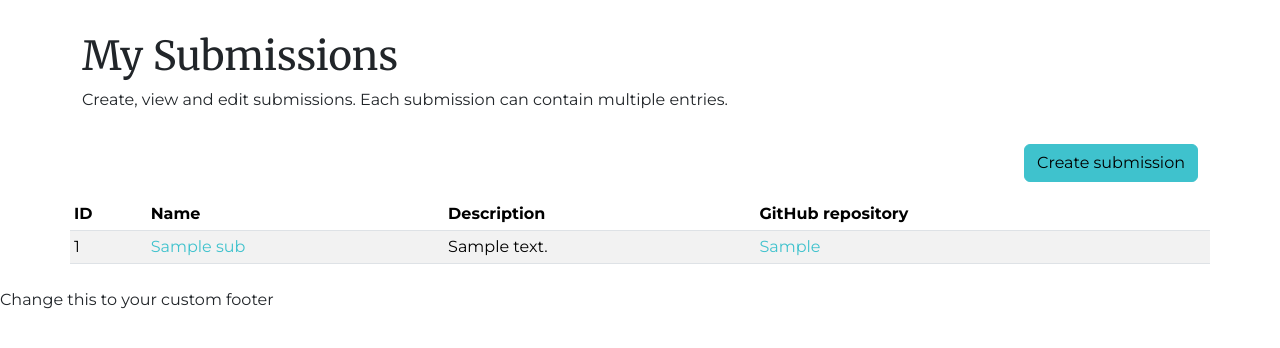
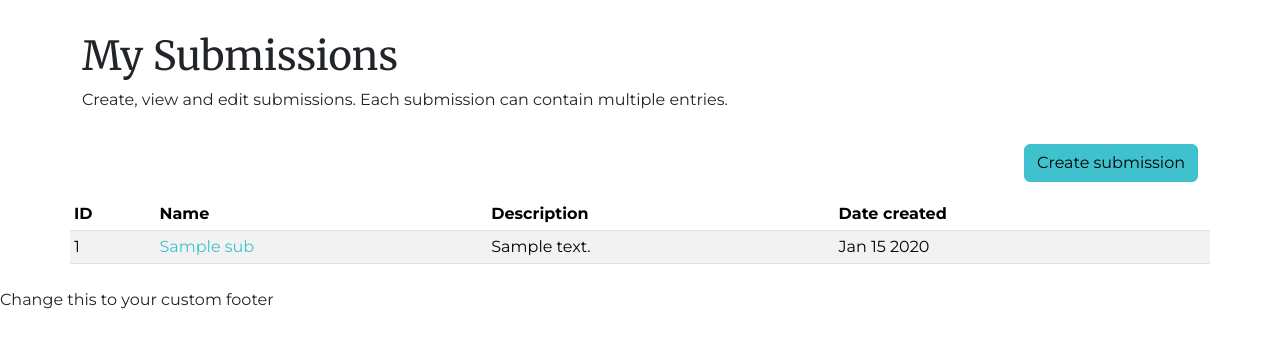
Before and after one commit to jnywong/frx-challenges, a Django app: template comptest/web/templates/submission/list.html in a window 1280 px wide. Shown: the part 56-404 px from the top of the page. Run offline with Django 5.2, Linux system fonts and the light colour scheme; the template is opened without the code that fills it: most values are stand-ins (such as "Sample title", 1, 10 or a date in 2020); data that the repository does not hold is empty; some libraries are stand-ins or nearby versions.

Commit message:
Add date created to submissions list

```diff
--- a/comptest/web/templates/submission/list.html
+++ b/comptest/web/templates/submission/list.html
@@ -29,7 +29,7 @@
                             <th scope="col">ID</th>
                             <th scope="col">Name</th>
                             <th scope="col">Description</th>
-                            <th scope="col">GitHub repository</th>
+                            <th scope="col">Date created</th>
                         </tr>
                     </thead>
                     <tbody>
@@ -40,9 +40,7 @@
                                     <a href={{ sub.id }}>{{ sub.name }}</a>
                                 </td>
                                 <td>{{ sub.description }}</td>
-                                <td>
-                                    <a href={{ sub.gh_repo }}>{{ sub.gh_repo }}</a>
-                                </td>
+                                <td>{{ sub.date_created|date:"M j Y" }}</td>
                             </tr>
                         {% endfor %}
                     </tbody>
```
